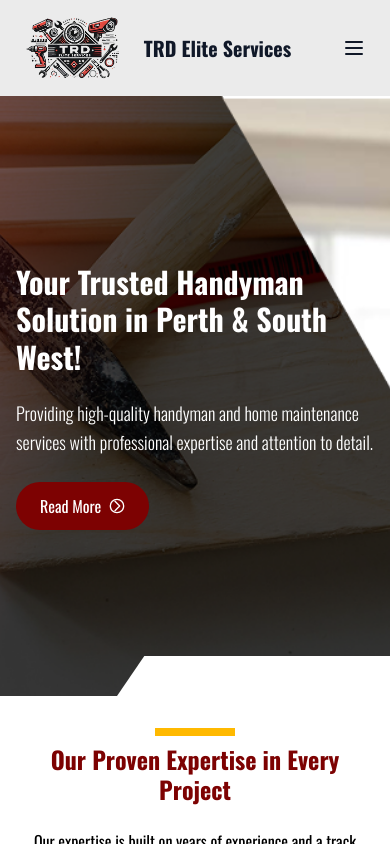
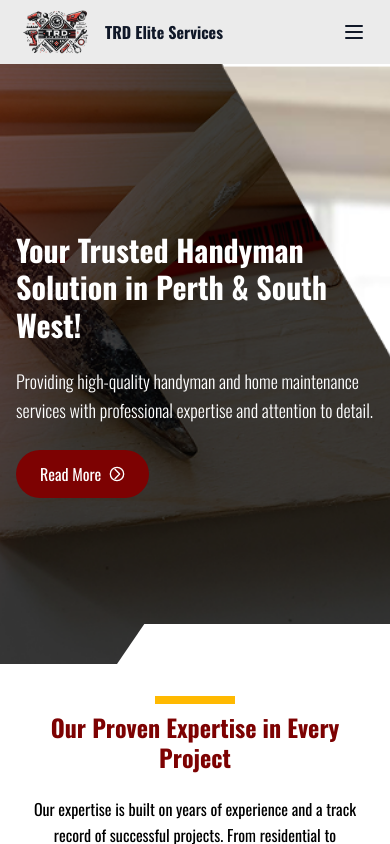
Before and after one commit to mygads/trd-company-profile, a React (Vite) app: page / in a window 390 px wide. Built offline with nearby package versions, Linux system fonts and the light colour scheme.

Commit message:
FIX: Navbar

```diff
--- a/src/layout/Component/navbar.tsx
+++ b/src/layout/Component/navbar.tsx
@@ -41,14 +41,14 @@ const Navbar: React.FC = () => {
 
     return (
         <nav className="bg-[#EBEBEB] sticky top-0 z-50">
-            <div className="container mx-auto flex items-center justify-between px-4 h-24">
-                <Link to="/" className="flex items-center space-x-3 group">
+            <div className="container mx-auto flex items-center justify-between px-4 h-16 md:h-24">
+                <Link to="/" className="flex items-center space-x-2 md:space-x-3 group">
                     <img
                         src={LogoIcon}
                         alt="Logo"
-                        className="h-20 w-auto transition-transform duration-300 group-hover:scale-105"
+                        className="md:h-20 h-14 w-auto transition-transform duration-300 group-hover:scale-105"
                     />
-                    <span className="text-xl font-bold text-gray-900">TRD Elite Services</span>
+                    <span className="md:text-xl text:md font-bold text-gray-900">TRD Elite Services</span>
                 </Link>
 
                 <div className="hidden lg:flex items-center space-x-16">
```
